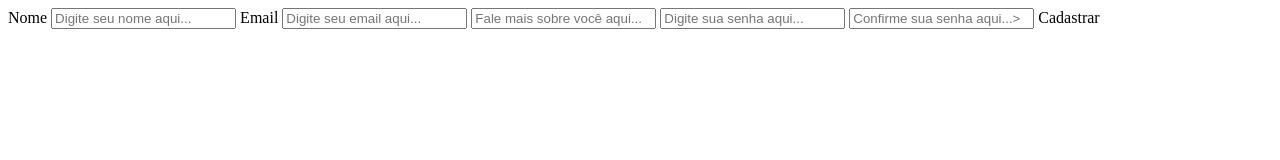
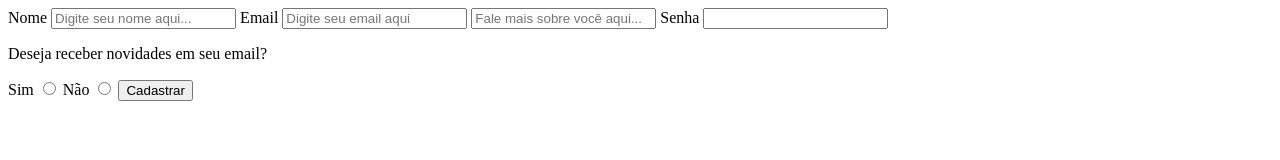
Before and after one commit to BeatrizKuriki/Kenzie-Sprints-M1, a plain HTML site: page FormulárioCadastro/index.html in a window 1280 px wide. Drawn offline with Linux system fonts and the light colour scheme.

Commit message:
finalizando html de formulário

```diff
--- a/FormulárioCadastro/index.html
+++ b/FormulárioCadastro/index.html
@@ -7,22 +7,37 @@
     <title>Cadastro</title>
 </head>
 <body>
-    <form action="">
+
+    <form>
+
         <label for="nome">Nome</label>
-        <input type="text" id="nome" placeholder="Digite seu nome aqui...">
+        <input type="text" id="nome" name="nome" placeholder="Digite seu nome aqui..." required="true">
+
         <label for="email">Email</label>
-        <input type= "email" name="" id="email" placeholder="Digite seu email aqui...">
-        <input type="text" placeholder="Fale mais sobre você aqui...">
+        <input type="email" id="email" name="email" placeholder="Digite seu email aqui" required="true">
 
-        <input type="password" name="" id="" placeholder="Digite sua senha aqui...">
-        <input type="password"  placeholder="Confirme sua senha aqui...>
+        <label for="descricao"></label>
+        <input type="text" id="descricao" name="descricao" placeholder="Fale mais sobre você aqui..." maxlength="200" required="true">
+
+        <label for="senha">Senha</label>
+        <input type="password" id="senha" name="senha" placeholder="">
+
+        <p>Deseja receber novidades em seu email?</p>
+        <label for="simEmail">Sim</label>
+        <input id="simEmail"type="radio" name="metodoDeContato" value="simEmail" required>
+        <label for="naoEmail">Não</label>
+        <input id="naoEmail"type="radio" name="metodoDeContato" value="naoEmail" required>
 
 
-      <button>
-        Cadastrar
-      </button>
+        <button type="submit">Cadastrar</button>
+
 
     </form>
 
+
+
+
+
+
 </body>
 </html>
```
